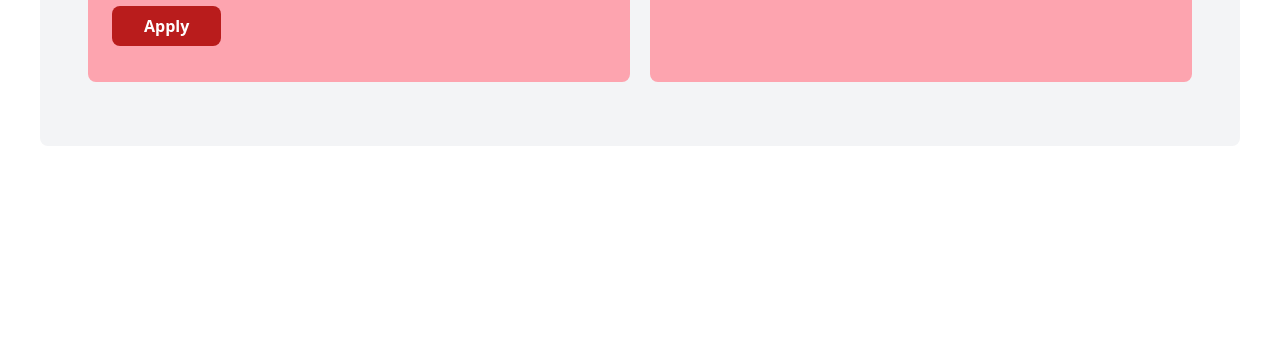
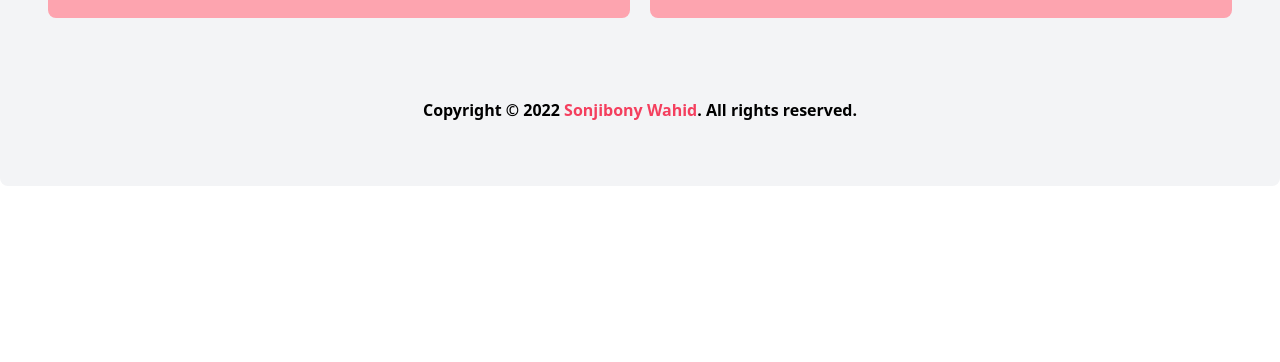
Before and after one commit to sonjibony/discount_calculator-, a plain HTML site: page index.html in a window 1280 px wide. Shown: the part 438-800 px from the top of the page. Drawn offline with nearby package versions, Linux system fonts and the light colour scheme.

Commit message:
footer added

```diff
--- a/index.html
+++ b/index.html
@@ -8,7 +8,7 @@
     <script src="https://cdn.tailwindcss.com"></script>
 
 </head>
-<body class=" my-16 mx-10">
+<body class=" ">
   <div class="bg-gray-100 rounded-lg	 h-full pb-16">
    <h1 class="text-7xl text-rose-700 text-center py-8">Discount Calculator</h1>
 
@@ -31,6 +31,10 @@
 
   </div>
  </div>
+ <footer class=" mt-20 text-center font-semibold">
+    Copyright © 2022 <span  class="text-rose-500">Sonjibony Wahid</span>. All rights reserved.
+ </footer>
  <script src="discount.js"></script>
 </body>
+
 </html>
```
